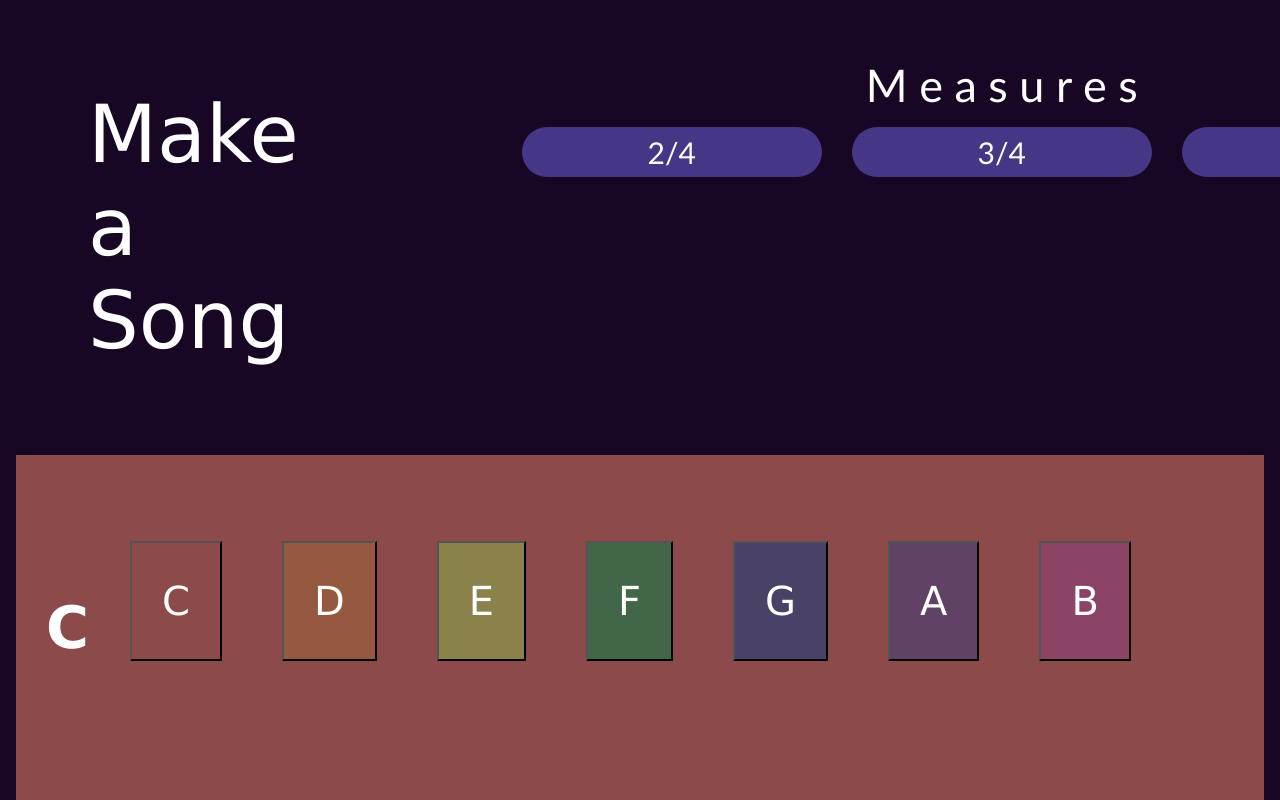
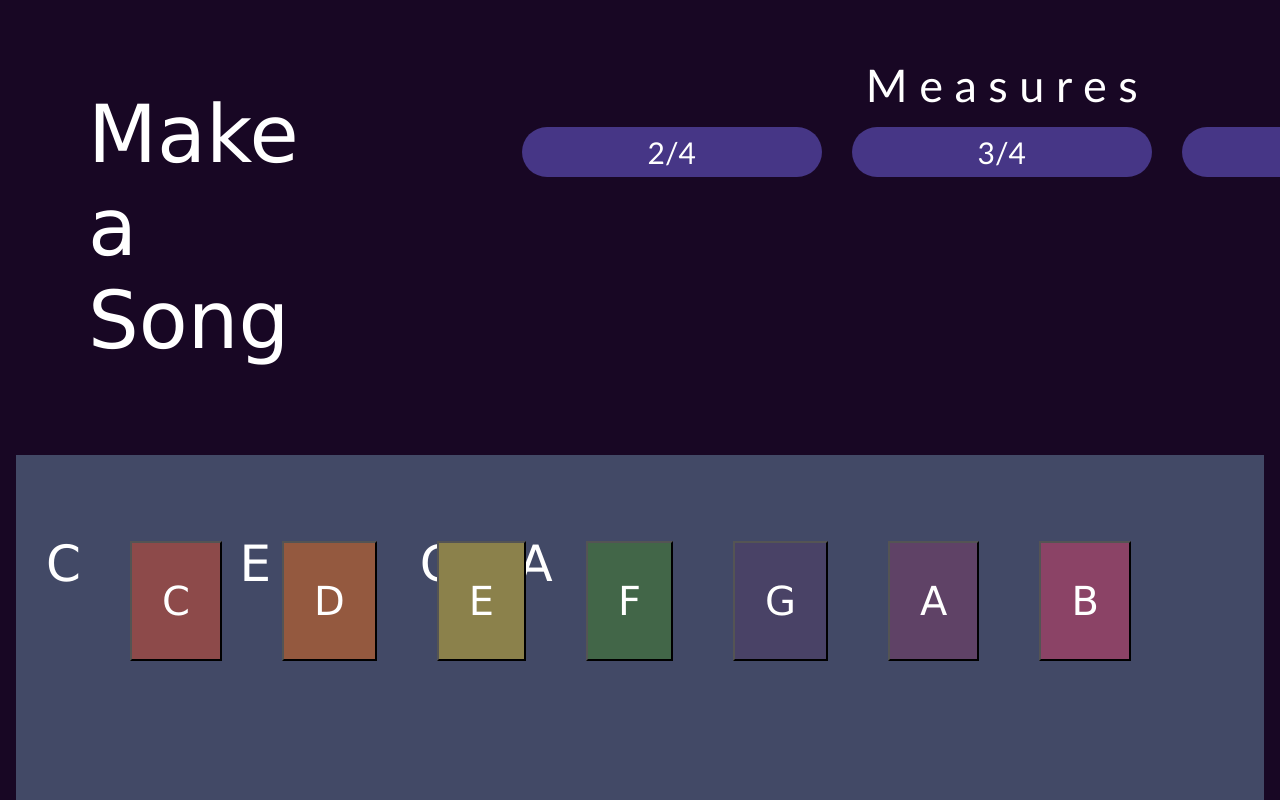
Before and after one commit to staten-island-tech/vue-reactivity-DariaG16, a Vue app in the folder vue-project/: page / in a window 1280 px wide. Shown: the top 800 px of the page. Built offline with nearby package versions, Linux system fonts and the light colour scheme.

Commit message:
im gonna cry nothing works

```diff
--- a/vue-project/src/App.vue
+++ b/vue-project/src/App.vue
@@ -12,9 +12,9 @@ import notes from "./components/notes.vue";
   </header>
   <body>
     <currentSong
-      v-for="note in sequence"
-      :key="note"
-      :title="note.note"
+      v-for="note in notes.sequence"
+      key:note
+      v-bind:title="note"
       :style="`background-color: ` + note.color"
     />
     <savedSongs />
@@ -23,22 +23,6 @@ import notes from "./components/notes.vue";
 </template>
 
 <script>
-export default {
-  name: "current",
-  data() {
-    return {
-      sequence: [
-        { note: "C", color: `#8D4A4A`, sound: `.\public\C-piano.wav` },
-        { note: "D", color: `#94593F`, sound: `.\public\D-piano.wav` },
-        { note: "E", color: `#8B814B`, sound: `.\public\E-piano.wav` },
-        { note: "F", color: `#426648`, sound: `.\public\F-piano.wav` },
-        { note: "G", color: `#494266`, sound: `.\public\G-piano.wav` },
-        { note: "A", color: `#5F4266`, sound: `.\public\C-piano.wav` },
-        { note: "B", color: `#8B4366`, sound: `.\public\C-piano.wav` },
-      ],
-    };
-  },
-};
 function displayNote() {}
 components: {
   notes;
--- a/vue-project/src/components/currentSong.vue
+++ b/vue-project/src/components/currentSong.vue
@@ -1,14 +1,26 @@
 <template>
   <div id="currentSong">
-    <h3>{{ title }}</h3>
+    <h3 v-for="note in sequence" :key="note">
+      {{ note.note }}
+    </h3>
   </div>
 </template>
 
 <script>
 export default {
-  name: "currentSong",
-  props: {
-    title: String,
+  name: "current",
+  data() {
+    return {
+      sequence: [
+        { note: "C", color: `#8D4A4A`, sound: `.\public\C-piano.wav` },
+        { note: "D", color: `#94593F`, sound: `.\public\D-piano.wav` },
+        { note: "E", color: `#8B814B`, sound: `.\public\E-piano.wav` },
+        { note: "F", color: `#426648`, sound: `.\public\F-piano.wav` },
+        { note: "G", color: `#494266`, sound: `.\public\G-piano.wav` },
+        { note: "A", color: `#5F4266`, sound: `.\public\C-piano.wav` },
+        { note: "B", color: `#8B4366`, sound: `.\public\C-piano.wav` },
+      ],
+    };
   },
 };
 </script>
@@ -21,6 +33,9 @@ export default {
   margin: 10 10px;
   padding: 80px 30px 80px;
   letter-spacing: 60px;
+}
+h3 {
+  display: inline;
   font-family: "Lucida Sans", "Lucida Sans Regular", "Lucida Grande",
     "Lucida Sans Unicode", Geneva, Verdana, sans-serif;
   font-size: 50px;
--- a/vue-project/src/components/measures.vue
+++ b/vue-project/src/components/measures.vue
@@ -1,5 +1,4 @@
 <script setup></script>
-
 <template>
   <section class="container">
     <h2>M e a s u r e s</h2>
--- a/vue-project/src/components/notes.vue
+++ b/vue-project/src/components/notes.vue
@@ -1,12 +1,12 @@
 <template>
   <div id="notes">
     <button
-      v-for="note in notesArr"
-      :key="note"
+      v-for="note in notes"
       @click="
         pushInArr(note);
         $emit('displayNote');
       "
+      :key="note"
       :style="`background-color: ` + note.color"
     >
       {{ note.note }}
@@ -17,9 +17,10 @@
 <script>
 export default {
   name: "notes",
+  sequence: ["A"],
   data() {
     return {
-      notesArr: [
+      notes: [
         { note: "C", color: `#8D4A4A`, sound: `.\public\C-piano.wav` },
         { note: "D", color: `#94593F`, sound: `.\public\D-piano.wav` },
         { note: "E", color: `#8B814B`, sound: `.\public\E-piano.wav` },
@@ -28,12 +29,15 @@ export default {
         { note: "A", color: `#5F4266`, sound: `.\public\C-piano.wav` },
         { note: "B", color: `#8B4366`, sound: `.\public\C-piano.wav` },
       ],
+      sequence: [],
     };
   },
   methods: {
     pushInArr(n) {
-      notes.sequence.push(n);
-      console.log(`${n.note} hi`);
+      this.sequence.push(n);
+      this.sequence.forEach((note) => {
+        console.log(`${note.note}`);
+      });
     },
   },
 };
--- a/vue-project/src/main.js
+++ b/vue-project/src/main.js
@@ -2,7 +2,6 @@ import { createApp } from "vue";
 import App from "./App.vue";
 import sequence from "./components/notes.vue";
 import "./assets/main.css";
-
 console.log(sequence.sequence);
 
 createApp(App).mount("#app");
```
